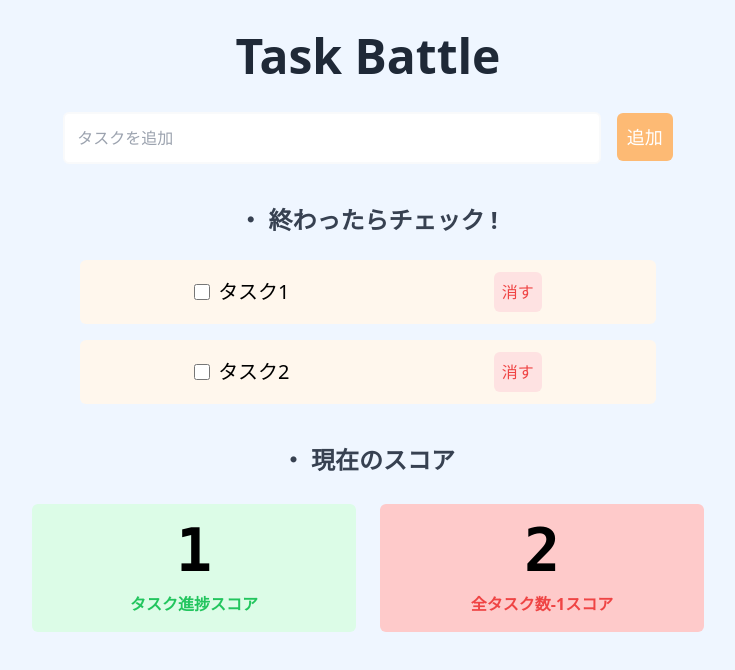
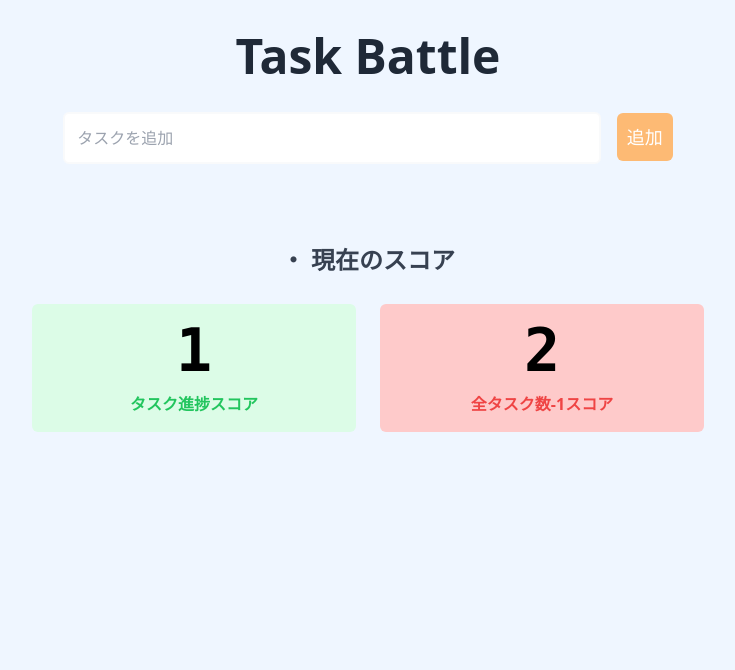
Before and after one commit to rintarotajima/Tastle, a React (Vite) app: page / in a window 1280 px wide. Shown: the top 670 px of the page, without its empty margins (272-1007 px from the left). Built offline with nearby package versions, Linux system fonts and the light colour scheme.

Commit message:
[ add ] タスク追加機能を実装

```diff
--- a/src/components/DisplayTaskList.tsx
+++ /dev/null
@@ -1,20 +0,0 @@
-import { FC } from "react";
-import { TaskList } from "./TaskList";
-import { Task } from "../types";
-
-type Props = {
-  tasks: Task[];
-};
-
-export const DisplayTaskList: FC<Props> = ({ tasks }) => {
-  return (
-    <>
-      <section className="mb-10 max-w-xl w-full">
-        <h2 className="text-xl md:text-2xl text-center font-semibold text-gray-700 mb-6">
-          ・ 終わったらチェック !
-        </h2>
-        <TaskList tasks={tasks} />
-      </section>
-    </>
-  );
-};
--- a/src/components/InputTask.tsx
+++ /dev/null
@@ -1,26 +0,0 @@
-import { useState } from "react";
-
-export const InputTask = () => {
-  const [task, setTask] = useState("");
-
-  const onInputTask = (event: React.ChangeEvent<HTMLInputElement>) => {
-    setTask(event.target.value);
-  };
-
-  return (
-    <>
-      <section className="text-center mb-10 space-x-4 max-w-2xl w-full mx-auto">
-        <input
-          className="border-2 border-gray-300 rounded-md focus:border-orange-200 outline-none p-3 w-2/3 lg:w-4/5 placeholder-shown:border-gray-50"
-          type="text"
-          placeholder="タスクを追加"
-          value={task}
-          onChange={onInputTask}
-        />
-        <button className="text-lg text-white bg-orange-300 hover:bg-orange-500 rounded-md p-2.5">
-          追加
-        </button>
-      </section>
-    </>
-  );
-};
--- /dev/null
+++ b/src/components/TaskInput.tsx
@@ -0,0 +1,44 @@
+import { FC, useState } from "react";
+
+type Props = {
+  addTask: (title: string) => void;
+};
+
+/* タスクの入力と追加を担当するコンポーネント */
+
+export const TaskInput: FC<Props> = ({ addTask }) => {
+  // テキストボックスに入力された値を格納するためにuseStateで定義
+  const [task, setTask] = useState("");
+
+  // テキストボックスに入力された値をtaskに設定する処理
+  const onChangeInputTask = (event: React.ChangeEvent<HTMLInputElement>) => {
+    setTask(event.target.value);
+  };
+
+  // 追加ボタンを押したときの処理
+  const onAddTask = () => {
+    if (task.trim() === "") return;
+    addTask(task);
+    setTask("");
+  };
+
+  return (
+    <>
+      <section className="text-center mb-10 space-x-4 max-w-2xl w-full mx-auto">
+        <input
+          className="border-2 border-gray-300 rounded-md focus:border-orange-200 outline-none p-3 w-2/3 lg:w-4/5 placeholder-shown:border-gray-50"
+          type="text"
+          placeholder="タスクを追加"
+          value={task}
+          onChange={onChangeInputTask}
+        />
+        <button
+          onClick={onAddTask}
+          className="text-lg text-white bg-orange-300 hover:bg-orange-500 rounded-md p-2.5"
+        >
+          追加
+        </button>
+      </section>
+    </>
+  );
+};
--- /dev/null
+++ b/src/components/TaskItem.tsx
@@ -0,0 +1,21 @@
+import { FC } from "react";
+import { Task } from "../types";
+
+type Props = {
+  task: Task;
+};
+
+// 各タスクを表示するコンポーネント
+export const TaskItem: FC<Props> = ({ task }) => {
+  return (
+    <li className="flex items-center justify-around p-2 md:p-3 rounde-md bg-orange-50">
+      <div className="flex items-center space-x-2">
+        <input type="checkbox" name="" id={`${task.id}`} className="w-4 h-4" />
+        <label htmlFor={`${task.id}`} className="text-lg md:text-xl">{task.title}</label>
+      </div>
+      <button className="text-red-500 bg-red-100 p-2 rounded-md hover:bg-red-200 hover:shadow-md">
+        消す
+      </button>
+    </li>
+  );
+};
--- a/src/components/TaskList.tsx
+++ b/src/components/TaskList.tsx
@@ -1,29 +1,22 @@
 import { FC } from "react";
 import { Task } from "../types";
+import { TaskItem } from "./TaskItem";
+// import { TaskItem } from "./TaskItem";
 
 type Props = {
   tasks: Task[];
 };
 
+/* タスクリストを管理するコンポーネント */
+
 export const TaskList: FC<Props> = ({ tasks }) => {
   return (
-    <ul className="w-4/5 md:w-5/6 lg:w-full mx-auto space-y-4">
+    <section className="mb-10 max-w-xl w-full">
+       <ul className="w-4/5 md:w-5/6 lg:w-full mx-auto space-y-4">
       {tasks.map((task) => (
-        <li
-          key={task.id}
-          className="flex items-center justify-around p-2 md:p-3 rounded-md bg-orange-50"
-        >
-          <div className="flex items-center space-x-2">
-            <input type="checkbox" id={`${task.id}`} className="w-4 h-4" />
-            <label htmlFor={`${task.id}`} className="text-lg md:text-xl">
-              {task.title}
-            </label>
-          </div>
-          <button className="text-red-500 bg-red-100 p-2 rounded-md hover:bg-red-200 hover:shadow-md">
-            消す
-          </button>
-        </li>
+        <TaskItem key={task.id}  task={task}/>
       ))}
     </ul>
+    </section>
   );
 };
--- /dev/null
+++ b/src/components/TaskManager.tsx
@@ -0,0 +1,27 @@
+import { useState } from "react";
+import { Task } from "../types";
+import { TaskInput } from "./TaskInput";
+import { TaskList } from "./TaskList";
+
+/* タスク関連を管理するコンポーネント */
+
+export const TaskManager = () => {
+  // タスクを格納する配列をuseStateで定義
+  const [tasks, setTasks] = useState<Task[]>([]);
+
+  // タスクを追加するボタンを押したときの処理
+  const addTask = (title: string) => {
+    const newTask: Task = {
+      id: tasks.length + 1,
+      title,
+    };
+    setTasks([...tasks, newTask]);
+  };
+
+  return (
+    <>
+        <TaskInput addTask={addTask} />
+        <TaskList tasks={tasks} />
+    </>
+  )
+};
--- a/src/components/Tastle.tsx
+++ b/src/components/Tastle.tsx
@@ -1,16 +1,9 @@
-import { DisplayTaskList } from "./DisplayTaskList";
-import { InputTask } from "./InputTask";
 import { Title } from "./Title";
-import { Task } from "../types";
 import { Score } from "../types";
 import { DisplayScoreBoard } from "./DisplayScoreBoard";
+import { TaskManager } from "./TaskManager";
 
 export const Tastle = () => {
-  const tasks: Task[] = [
-    { id: 1, title: "タスク1" },
-    { id: 2, title: "タスク2" },
-  ];
-
   const score: Score[] = [
     { score: 1, label: "タスク進捗スコア", color: "bg-green-100" },
     { score: 2, label: "全タスク数-1スコア", color: "bg-red-200" },
@@ -19,8 +12,7 @@ export const Tastle = () => {
   return (
     <main className="flex flex-col items-center p-8 bg-blue-50 min-h-screen">
       <Title />
-      <InputTask />
-      <DisplayTaskList tasks={tasks} />
+      <TaskManager />
       <DisplayScoreBoard scores={score} />
     </main>
   );
```
